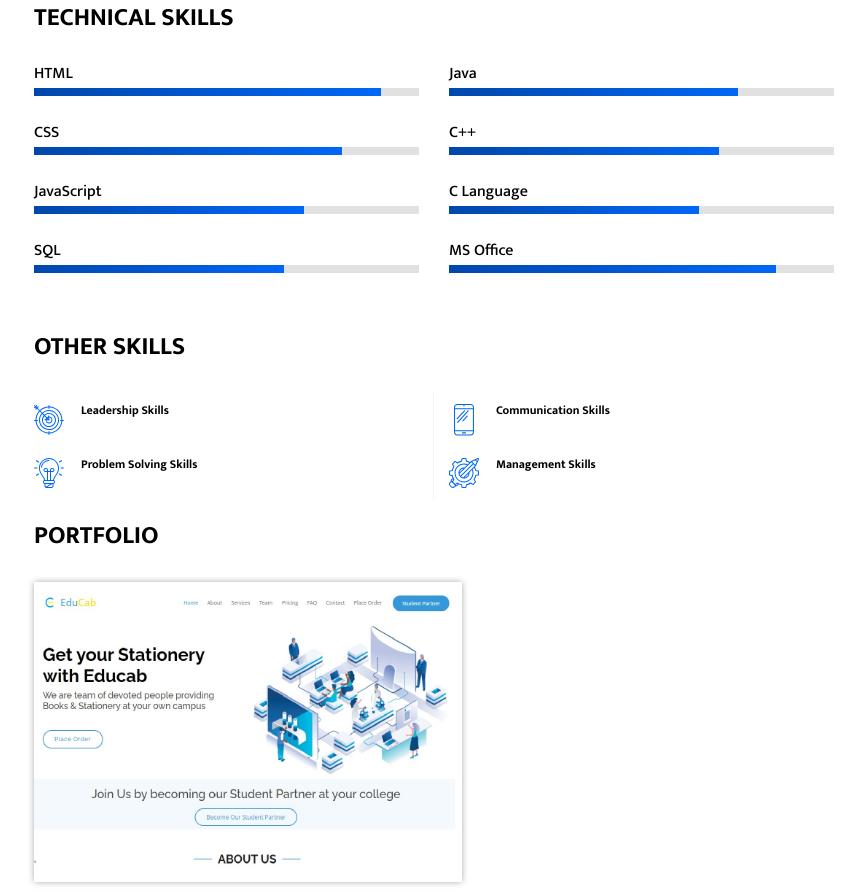
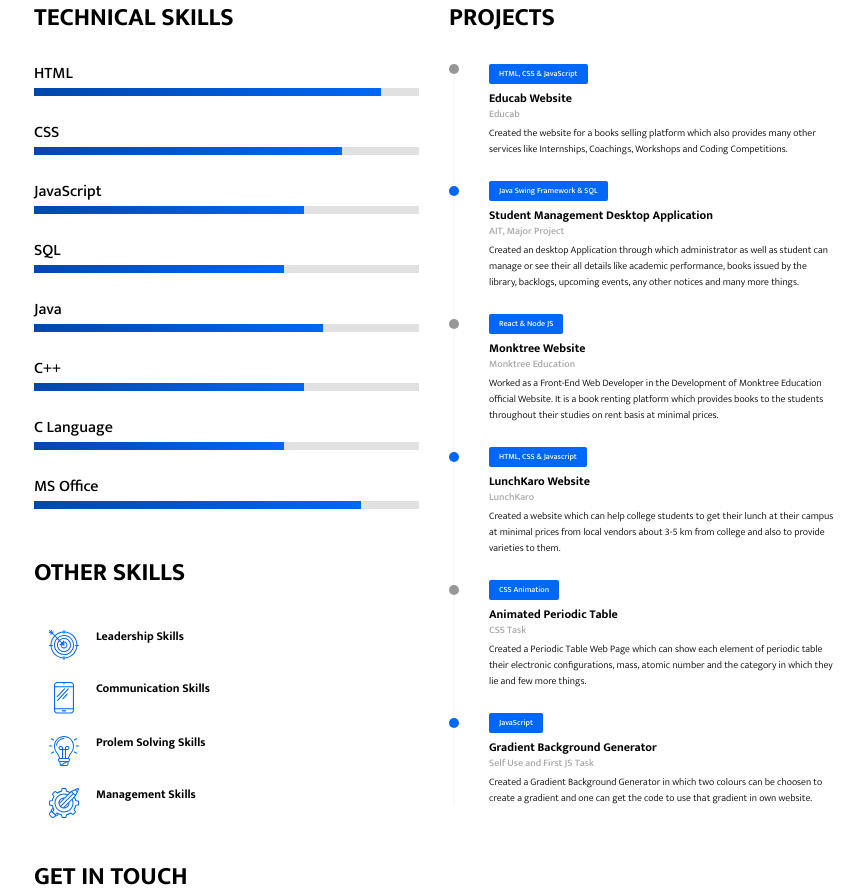
Before and after one commit to surajmamgai/surajmamgai.github.io, a plain HTML site: page index.html in a window 1280 px wide. Shown: the part 820-1712 px from the top of the page, without its empty margins (326-1191 px from the left). Drawn offline with Linux system fonts and the light colour scheme.

Commit message:
Update index.html

```diff
--- a/index.html
+++ b/index.html
@@ -178,9 +178,9 @@
                 </div>
             </section>
           <section class="services-section">
-                <h2 class="section-title">TECHNICAL SKILLS</h2>
                 <div class="row">
                     <div class="col-lg-6">
+                        <h2 class="section-title">Technical Skills</h2>
                 <div class="progressBar">
                     <h4>HTML</h4>
                     <div class="progressBarContainer">
@@ -205,8 +205,6 @@
                       <div class="progressBarValue value-65"></div>
                     </div>
                   </div>
-                  </div>
-                  <div class="col-lg-6">
                   <div class="progressBar">
                     <h4>Java</h4>
                     <div class="progressBarContainer">
@@ -230,14 +228,8 @@
                     <div class="progressBarContainer">
                       <div class="progressBarValue value-85"></div>
                     </div>
-                  </div>
-                  </div>
-                  </div>
-
-        </section>
-          <section>
+                  </div><br>
                   <h2 class="section-title">OTHER SKILLS</h2>
-               <div class="row">
                     <div class="media service-card col-lg-6">
                         <div class="service-icon">
                             <img src="assets/images/001-target.svg" alt="target">
@@ -260,7 +252,7 @@
                             <img src="assets/images/003-idea.svg" alt="bulb">
                         </div>
                         <div class="media-body">
-                            <h5 class="service-title">Problem Solving Skills</h5>
+                            <h5 class="service-title">Prolem Solving Skills</h5>
                         </div>
                     </div>
                     <div class="media service-card col-lg-6">
@@ -272,57 +264,62 @@
                         </div>
                     </div>
                   </div>
-            </section>
-            <br>
-            <section class="portfolio-section">
-                <h2 class="section-title">PORTFOLIO</h2>
 
-                <div class="portfolio-wrapper">
-                    <figure class="hover-box">
-                        <img src="assets/images/educab.jpeg" alt="project" class="portfolio-item-img">
-                        <figcaption class="portfolio-item-details overlay">
-                            <h5 class="portfolio-item-title">EduCab</h5>
-                            <p class="portfolio-item-description">Website Development</p>
-                        </figcaption>
-                    </figure>
-                    <figure class="hover-box">
-                        <img src="assets/images/sms.jpeg" alt="project" class="portfolio-item-img">
-                        <figcaption class="portfolio-item-details overlay">
-                            <h5 class="portfolio-item-title">Student Management System</h5>
-                            <p class="portfolio-item-description">Java Application, Swing Framework</p>
-                        </figcaption>
-                    </figure>
-                    <figure class="hover-box">
-                        <img src="assets/images/monktree.jpeg" alt="project" class="portfolio-item-img">
-                        <figcaption class="portfolio-item-details overlay">
-                            <h5 class="portfolio-item-title">Monktree</h5>
-                            <p class="portfolio-item-description">Website Development</p>
-                        </figcaption>
-                    </figure>
-                    <figure class="hover-box">
-                        <img src="assets/images/lunchkaro.jpeg" alt="project" class="portfolio-item-img">
-                        <figcaption class="portfolio-item-details overlay">
-                            <h5 class="portfolio-item-title">LunchKaro</h5>
-                            <p class="portfolio-item-description">Website Development</p>
-                        </figcaption>
-                    </figure>
-                    <figure class="hover-box">
-                        <img src="assets/images/periodictable.jpeg" alt="project" class="portfolio-item-img">
-                        <figcaption class="portfolio-item-details overlay">
-                            <h5 class="portfolio-item-title">CSS Animated Periodic Table</h5>
-                            <p class="portfolio-item-description">Web Page</p>
-                        </figcaption>
-                    </figure>
-                    <figure class="hover-box">
-                        <img src="assets/images/gradient.jpeg" alt="project" class="portfolio-item-img">
-                        <figcaption class="portfolio-item-details overlay">
-                            <h5 class="portfolio-item-title">Gradient Background Generator</h5>
-                            <p class="portfolio-item-description">Web Page</p>
-                        </figcaption>
-                    </figure>
+                  <div class="col-lg-6">
+                    <h2 class="section-title">Projects</h2>
+                        <ul class="time-line">
+                            <li class="time-line-item">
+                                <span class="badge badge-primary">HTML, CSS & JavaScript</span>
+                                <h6 class="time-line-item-title">Educab Website</h6>
+                                <p class="time-line-item-subtitle">Educab</p>
+                                <p class="time-line-item-content">
+                                    Created the website for a books selling platform which also provides many other services like Internships, Coachings, Workshops and Coding Competitions.
+                                </p>
+                            </li>
+                            <li class="time-line-item">
+                                <span class="badge badge-primary">Java Swing Framework & SQL</span>
+                                <h6 class="time-line-item-title">Student Management Desktop Application</h6>
+                                <p class="time-line-item-subtitle">AIT, Major Project</p>
+                                <p class="time-line-item-content">
+                                    Created an desktop Application through which administrator as well as student can manage or see their all details like academic performance, books issued by the library, backlogs, upcoming events, any other notices and many more things.
+                                </p>
+                            </li>
+                            <li class="time-line-item">
+                                <span class="badge badge-primary">React & Node JS</span>
+                                <h6 class="time-line-item-title">Monktree Website</h6>
+                                <p class="time-line-item-subtitle">Monktree Education</p>
+                                <p class="time-line-item-content">
+                                    Worked as a Front-End Web Developer in the Development of Monktree Education official Website. It is a book renting platform which provides books to the students throughout their studies on rent basis at minimal prices.
+                                </p>
+                            </li>
+                            <li class="time-line-item">
+                                <span class="badge badge-primary">HTML, CSS & Javascript</span>
+                                <h6 class="time-line-item-title">LunchKaro Website</h6>
+                                <p class="time-line-item-subtitle">LunchKaro</p>
+                                <p class="time-line-item-content">
+                                    Created a website which can help college students to get their lunch at their campus at minimal prices from local vendors about 3-5 km from college and also to provide varieties to them.
+                                </p>
+                            </li>
+                            <li class="time-line-item">
+                                <span class="badge badge-primary">CSS Animation</span>
+                                <h6 class="time-line-item-title">Animated Periodic Table</h6>
+                                <p class="time-line-item-subtitle">CSS Task</p>
+                                <p class="time-line-item-content">
+                                    Created a Periodic Table Web Page which can show each element of periodic table their electronic configurations, mass, atomic number and the category in which they lie and few more things.
+                                </p>
+                            </li>
+                            <li class="time-line-item">
+                                <span class="badge badge-primary">JavaScript</span>
+                                <h6 class="time-line-item-title">Gradient Background Generator</h6>
+                                <p class="time-line-item-subtitle">Self Use and First JS Task</p>
+                                <p class="time-line-item-content">
+                                    Created a Gradient Background Generator in which two colours can be choosen to create a gradient and one can get the code to use that gradient in own website.
+                                </p>
+                            </li>
+                        </ul>
+                    </div>
                     </div>
         </section>
-
         <section class="contact-section">
             <h2 class="section-title">GET IN TOUCH</h2>
             <p class="mb-4">If you’d like to talk about a project, our work or anything else then get in touch.</p>
@@ -337,7 +334,6 @@
                     <p class="contact-card-content">notify.suraj@gmail.com</p>
                 </div>
             </div>
-
             <form action="https://docs.google.com/forms/u/1/d/e/1FAIpQLSf3exstx4zYbgvjARDmPfoj-ZUD--8Drkrq8uzGhRMWwqNA9Q/formResponse" class="contact-form">
                 <div class="form-group form-group-name">
                   <label for="name" class="sr-only">Name</label>
```
Lines whose indentation alone changed are shown as unchanged.
